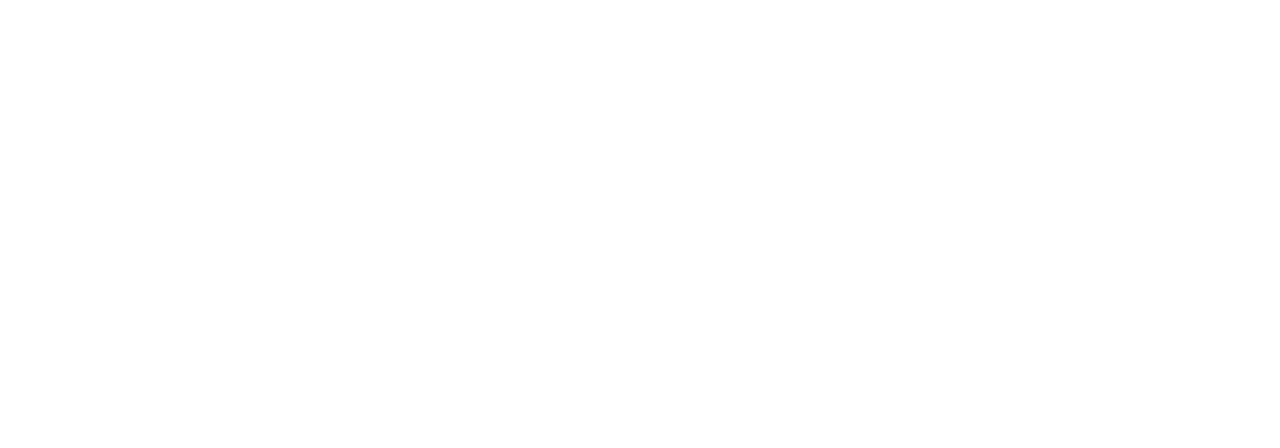
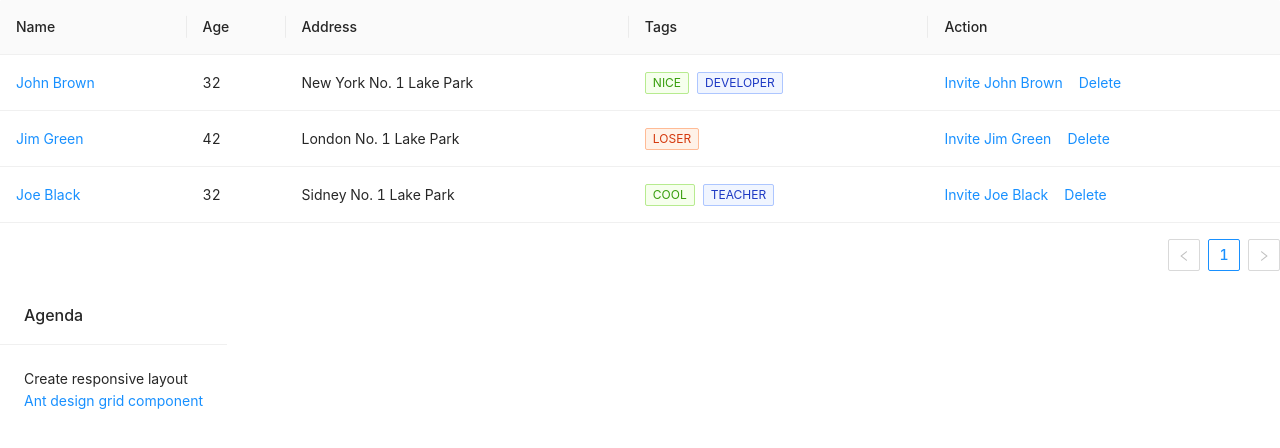
Before and after one commit to jeurboy/react-scratch, a React (Create React App) app: page /person in a window 1280 px wide. Before the commit this address had no page. Shown: the top 448 px of the page. Built offline with nearby package versions, Linux system fonts and the light colour scheme.

Commit message:
Add tutorial table of content

```diff
--- a/package.json
+++ b/package.json
@@ -6,6 +6,7 @@
     "@testing-library/jest-dom": "^5.14.1",
     "@testing-library/react": "^13.0.0",
     "@testing-library/user-event": "^13.2.1",
+    "antd": "^4.22.3",
     "react": "^18.2.0",
     "react-dom": "^18.2.0",
     "react-router-dom": "6",
--- a/src/index.js
+++ b/src/index.js
@@ -3,6 +3,7 @@
 import './index.css';
 import reportWebVitals from './reportWebVitals';
 import Routes from './routes';
+import 'antd/dist/antd.css';
 
 const root = ReactDOM.createRoot(document.getElementById('root'));
 root.render(
--- a/src/pages/App.js
+++ b/src/pages/App.js
@@ -8,11 +8,18 @@
         <img src={logo} className="App-logo" alt="logo" />
         <a
           className="App-link"
+          href="./agenda"
+          target="_blank"
+        >
+          Tutorial agenda
+        </a>
+        <a
+          className="App-link"
           href="./pet"
           target="_blank"
           rel="noopener noreferrer"
         >
-          Go to pet list
+          Go to pet list (blank space)
         </a>
       </header>
     </div>
--- /dev/null
+++ b/src/pages/agenda/index.js
@@ -0,0 +1,5 @@
+import AgendaList from './list'
+
+export {
+  AgendaList
+}
--- /dev/null
+++ b/src/pages/agenda/list.js
@@ -0,0 +1,103 @@
+import React from 'react'
+import { Link } from "react-router-dom";
+import { Space, Table, Tag , Row, Col, Card } from 'antd';
+
+const columns = [
+  {
+    title: 'Name',
+    dataIndex: 'name',
+    key: 'name',
+    render: text => <a>{text}</a>,
+  },
+  {
+    title: 'Age',
+    dataIndex: 'age',
+    key: 'age',
+  },
+  {
+    title: 'Address',
+    dataIndex: 'address',
+    key: 'address',
+  },
+  {
+    title: 'Tags',
+    key: 'tags',
+    dataIndex: 'tags',
+    render: (_, { tags }) => (
+      <>
+        {tags.map(tag => {
+          let color = tag.length > 5 ? 'geekblue' : 'green';
+          if (tag === 'loser') {
+            color = 'volcano';
+          }
+          return (
+            <Tag color={color} key={tag}>
+              {tag.toUpperCase()}
+            </Tag>
+          );
+        })}
+      </>
+    ),
+  },
+  {
+    title: 'Action',
+    key: 'action',
+    render: (_, record) => (
+      <Space size="middle">
+        <a>Invite {record.name}</a>
+        <a>Delete</a>
+      </Space>
+    ),
+  },
+];
+
+const data = [
+  {
+    key: '1',
+    name: 'John Brown',
+    age: 32,
+    address: 'New York No. 1 Lake Park',
+    tags: ['nice', 'developer'],
+  },
+  {
+    key: '2',
+    name: 'Jim Green',
+    age: 42,
+    address: 'London No. 1 Lake Park',
+    tags: ['loser'],
+  },
+  {
+    key: '3',
+    name: 'Joe Black',
+    age: 32,
+    address: 'Sidney No. 1 Lake Park',
+    tags: ['cool', 'teacher'],
+  },
+];
+
+const AgendaList = () => {
+  return (
+    <div>
+      <Row>
+        <Col>
+          <div >
+            <Card title="Resource" bordered={false} >
+              <p>
+                <a href="https://ant.design/components/grid/" target="_blank" rel="noreferrer">Create responsive layout : Ant design grid component</a> <br/>
+              </p>
+            </Card>
+          </div>
+
+          <div >
+            <Card title="Example" bordered={false} >
+              <p><Link to="/person">Example Ant design table</Link>
+              </p>
+            </Card>
+          </div>
+        </Col>
+        </Row>
+  </div>
+  )
+}
+
+export default AgendaList
--- /dev/null
+++ b/src/pages/person/index.js
@@ -0,0 +1,5 @@
+import PersonList from './list'
+
+export {
+  PersonList
+}
--- /dev/null
+++ b/src/pages/person/list.js
@@ -0,0 +1,99 @@
+import React from 'react'
+import { Link } from "react-router-dom";
+import { Space, Table, Tag , Row, Col, Card } from 'antd';
+
+const columns = [
+  {
+    title: 'Name',
+    dataIndex: 'name',
+    key: 'name',
+    render: text => <a>{text}</a>,
+  },
+  {
+    title: 'Age',
+    dataIndex: 'age',
+    key: 'age',
+  },
+  {
+    title: 'Address',
+    dataIndex: 'address',
+    key: 'address',
+  },
+  {
+    title: 'Tags',
+    key: 'tags',
+    dataIndex: 'tags',
+    render: (_, { tags }) => (
+      <>
+        {tags.map(tag => {
+          let color = tag.length > 5 ? 'geekblue' : 'green';
+          if (tag === 'loser') {
+            color = 'volcano';
+          }
+          return (
+            <Tag color={color} key={tag}>
+              {tag.toUpperCase()}
+            </Tag>
+          );
+        })}
+      </>
+    ),
+  },
+  {
+    title: 'Action',
+    key: 'action',
+    render: (_, record) => (
+      <Space size="middle">
+        <a>Invite {record.name}</a>
+        <a>Delete</a>
+      </Space>
+    ),
+  },
+];
+
+const data = [
+  {
+    key: '1',
+    name: 'John Brown',
+    age: 32,
+    address: 'New York No. 1 Lake Park',
+    tags: ['nice', 'developer'],
+  },
+  {
+    key: '2',
+    name: 'Jim Green',
+    age: 42,
+    address: 'London No. 1 Lake Park',
+    tags: ['loser'],
+  },
+  {
+    key: '3',
+    name: 'Joe Black',
+    age: 32,
+    address: 'Sidney No. 1 Lake Park',
+    tags: ['cool', 'teacher'],
+  },
+];
+
+const PersonList = () => {
+  return (
+  <div>
+    <Table columns={columns} dataSource={data} />
+    <div>
+      <Row>
+        <Col>
+          <div className="site-card-border-less-wrapper">
+            <Card title="Agenda" bordered={false} >
+              <p>
+                Create responsive layout<br/>
+                <Link to="https://ant.design/components/grid/">Ant design grid component</Link>
+              </p>
+            </Card>
+          </div>
+        </Col>
+        </Row>
+      </div>
+  </div>)
+}
+
+export default PersonList
--- a/src/routes.js
+++ b/src/routes.js
@@ -1,5 +1,8 @@
 import App from "./pages/App";
 import {PetList} from "./pages/pet/index"
+import {PersonList} from "./pages/person/index"
+import {AgendaList} from "./pages/agenda/index"
+
 import {
     BrowserRouter,
     Routes,
@@ -11,7 +14,9 @@
     <BrowserRouter>
         <Routes>
           <Route path="/" element={<App />} />
+          <Route path="agenda" element={<AgendaList />} />
           <Route path="pet" element={<PetList />} />
+          <Route path="person" element={<PersonList />} />
         </Routes>
       </BrowserRouter>
       )
```
Also changed, not shown: 1 other file (tests, documents, lock files or other folders).
